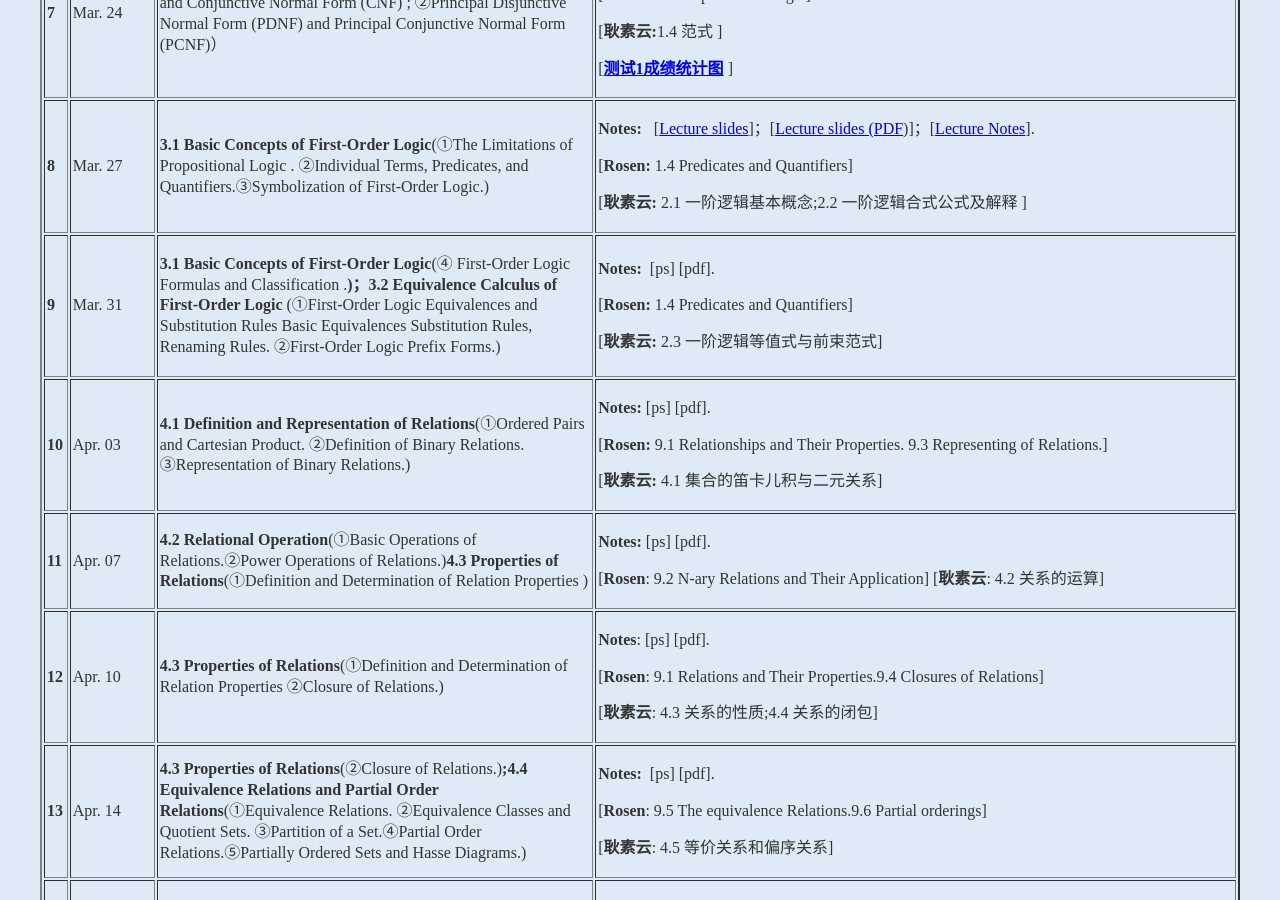
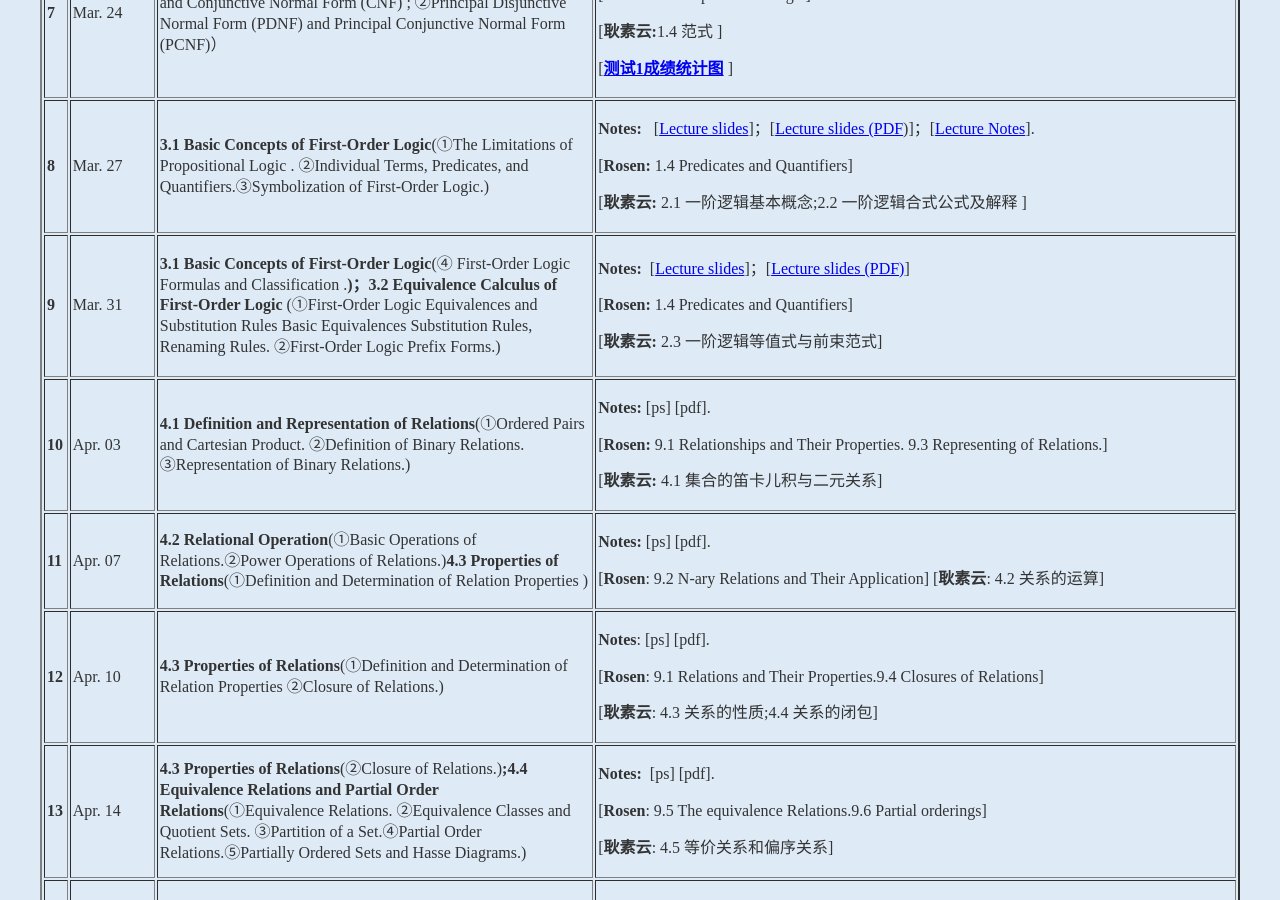
Before and after one commit to kejiwei/kejiwei.github.io, a Jekyll site: the page teaching/courses/dismath/index.html, which Jekyll copies as it is, in a window 1280 px wide and 900 px high, scrolled down 2058 px. Built offline with Jekyll 4.4.1, drawn with Linux system fonts in a browser that asks for light colours.

Commit message:
20260331

```diff
--- a/teaching/courses/dismath/index.html
+++ b/teaching/courses/dismath/index.html
@@ -155,7 +155,7 @@
                 <td>Mar. 31</td>
                 <td>
                   <p><strong>3.1 Basic Concepts of First-Order Logic</strong>(④ First-Order Logic Formulas and Classification .<strong>)；3.2 Equivalence Calculus of First-Order Logic</strong> (①First-Order Logic Equivalences and Substitution Rules Basic Equivalences Substitution Rules, Renaming Rules. ②First-Order Logic Prefix Forms.)</p></td>
-                <td><p><strong>Notes:</strong> &nbsp;[ps] [pdf].</p>
+                <td><p><strong>Notes:</strong> &nbsp;[<a href="slides/CH3 First Order Logic-26(9)17-41.ppsx">Lecture slides</a>]；[<a href="slides/CH3 First Order Logic-26(9)17-41.pdf">Lecture slides (PDF)</a>]</p>
                   <p>[<strong>Rosen:</strong> 1.4 Predicates and Quantifiers]</p>
                   <p>[<strong>耿素云:</strong> 2.3 一阶逻辑等值式与前束范式]</p></td>
                 </tr>
```
Also changed, not shown: 2 other files.
